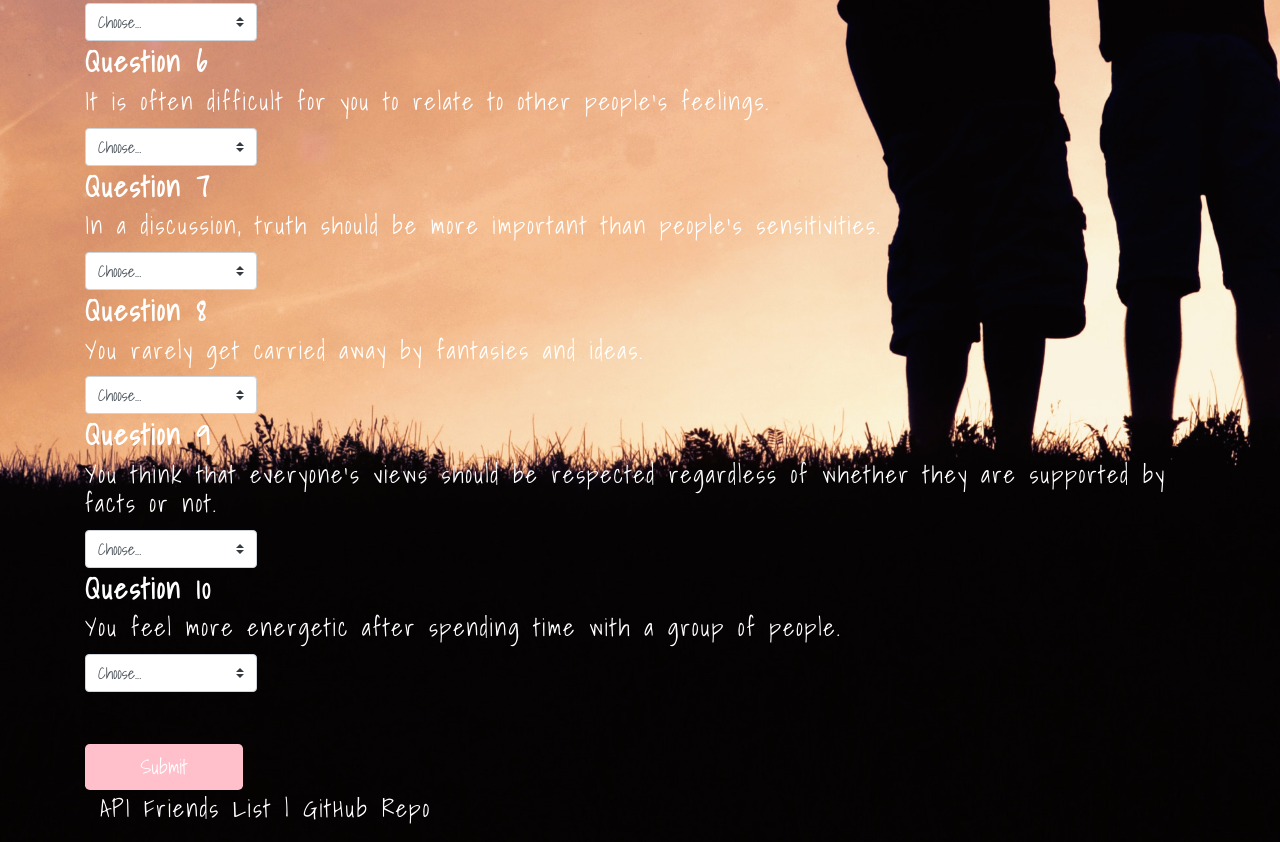
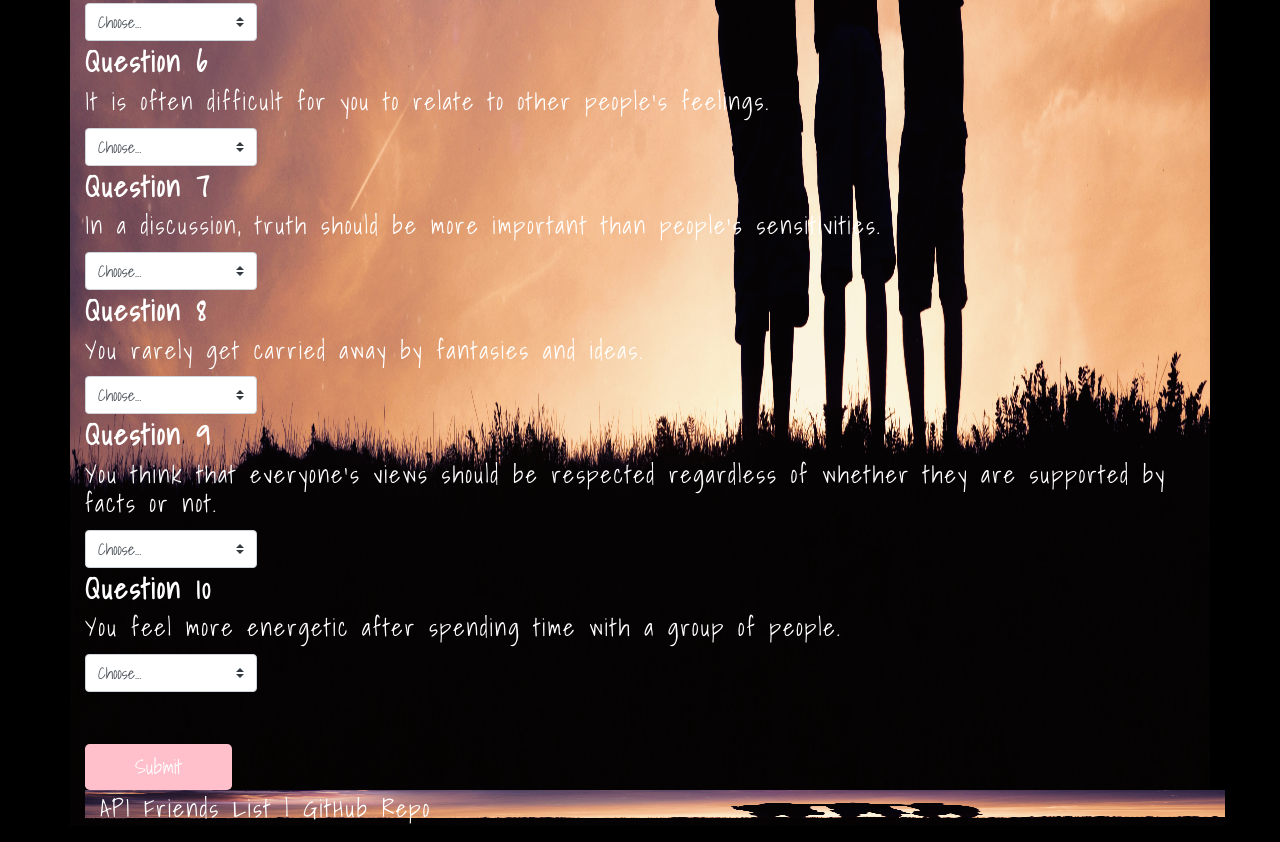
Before and after one commit to Mbarbotiko/FriendFinder, a website: page public/survey.html in a window 1280 px wide. Shown: the part 825-1667 px from the top of the page. Drawn offline with nearby package versions, Linux system fonts and the light colour scheme.

Commit message:
minor css changes

```diff
--- a/public/style.css
+++ b/public/style.css
@@ -15,8 +15,8 @@ p{
 
 .jumbotron{
     margin-top:15%;
-    background-color: rgba(7, 3, 0, 0.796);
-    color: white;
+    background-color: rgba(248, 246, 245, 0.796);
+    color: black;
     border-radius: 15px;
 
 }
--- a/public/stylequiz.css
+++ b/public/stylequiz.css
@@ -1,13 +1,20 @@
 body{
+    background-image:none;
+    background-color:black;
+
+}
+.container{
     background-image:url('friendsbg.jpg');
     background-position: center;
-
+    background-repeat: no-repeat;
+    background-size:100% 100%;
+    background-image:cover;
+    width:1000000px;
 }
-
 .btn-primary{
    width:auto;
-   padding-left:5%;
-   padding-right:5%;
+   padding-left:50px;
+   padding-right:50px;
 
  }
 
```
